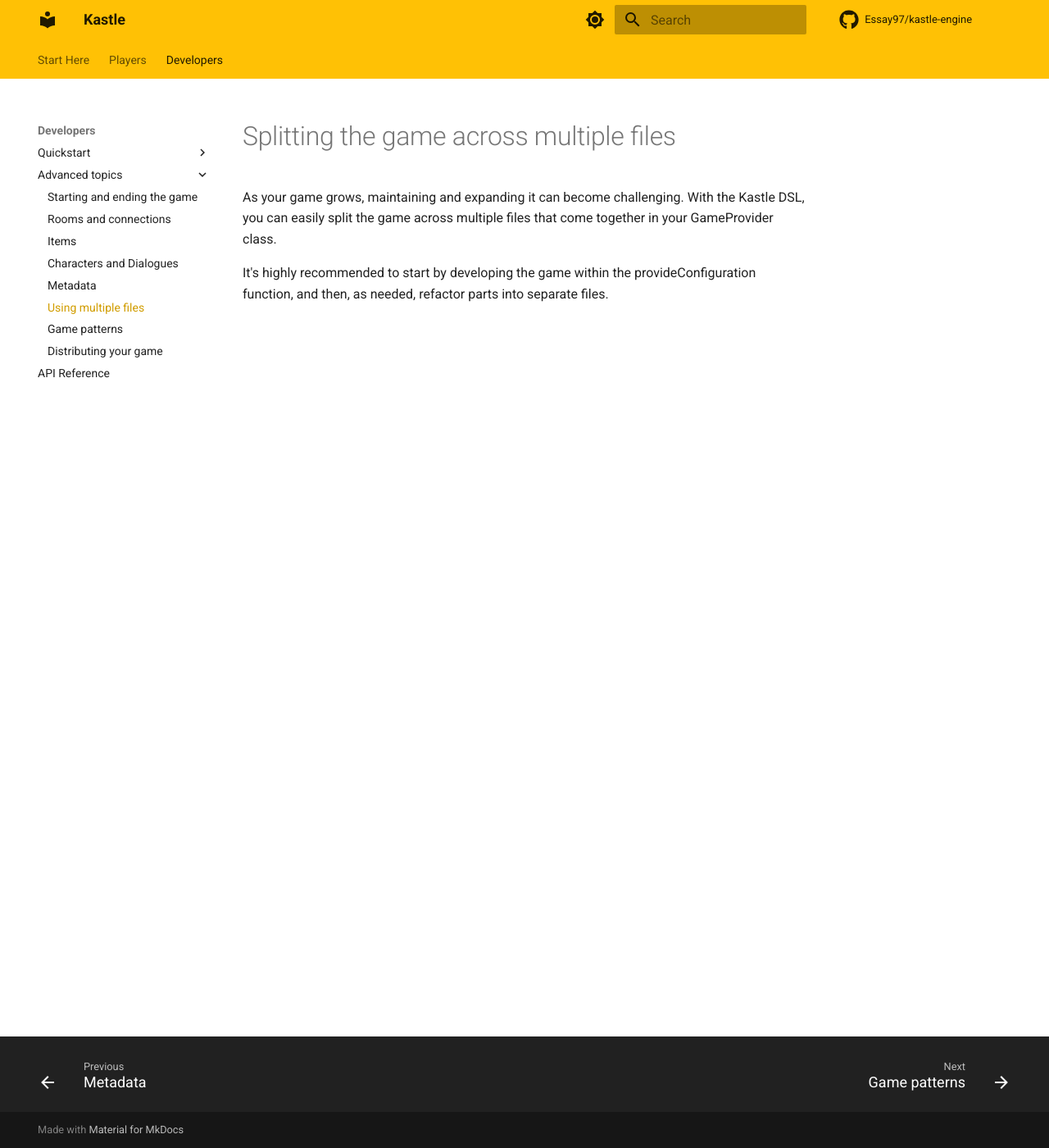
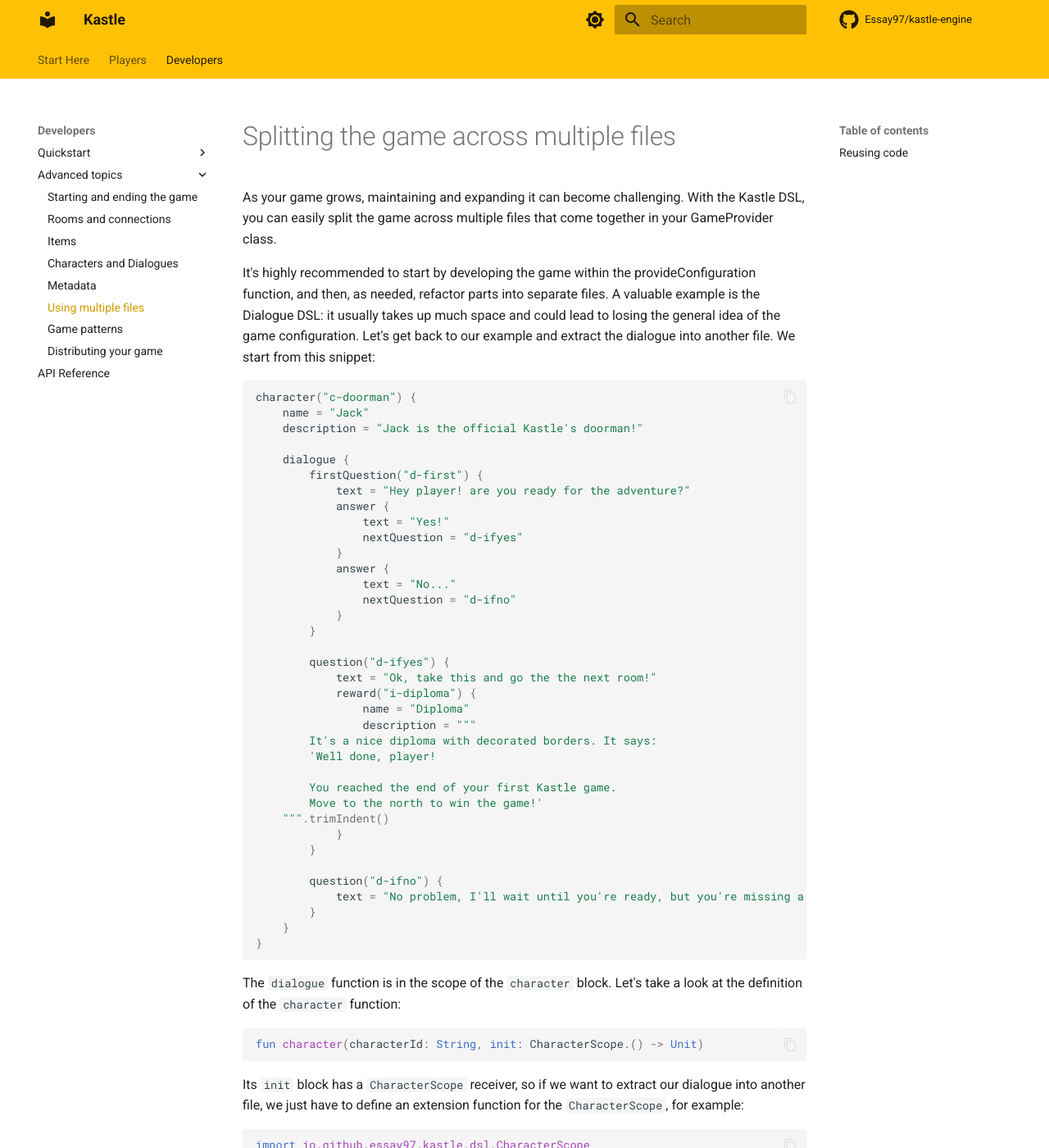
Before and after one commit to Essay97/kastle-docs, an MkDocs documentation site: the page built from docs/develop/multiple-files.md, in a window 1280 px wide and 1400 px high. Shown: the whole window at 82% size. Built offline with MkDocs 1.6.1 and Material for MkDocs 9.7.7, drawn with Linux system fonts in a browser that asks for light colours; comment, search, counter and statistics services are not loaded; some of the changed text lies outside the part shown.

Commit message:
documented patterns

````diff
--- a/docs/develop/multiple-files.md
+++ b/docs/develop/multiple-files.md
@@ -2,4 +2,115 @@
 
 As your game grows, maintaining and expanding it can become challenging. With the Kastle DSL, you can easily split the game across multiple files that come together in your GameProvider class.
 
-It's highly recommended to start by developing the game within the provideConfiguration function, and then, as needed, refactor parts into separate files.
+It's highly recommended to start by developing the game within the provideConfiguration function, and then, as needed, refactor parts into separate files. A valuable example is the Dialogue DSL: it usually takes up much space and could lead to losing the general idea of the game configuration. Let's get back to our example and extract the dialogue into another file. We start from this snippet:
+
+```kotlin
+character("c-doorman") {
+    name = "Jack"
+    description = "Jack is the official Kastle's doorman!"
+
+    dialogue {
+        firstQuestion("d-first") {
+            text = "Hey player! are you ready for the adventure?"
+            answer {
+                text = "Yes!"
+                nextQuestion = "d-ifyes"
+            }
+            answer {
+                text = "No..."
+                nextQuestion = "d-ifno"
+            }
+        }
+
+        question("d-ifyes") {
+            text = "Ok, take this and go the the next room!"
+            reward("i-diploma") {
+                name = "Diploma"
+                description = """
+        It's a nice diploma with decorated borders. It says:
+        'Well done, player!
+
+        You reached the end of your first Kastle game.
+        Move to the north to win the game!'
+    """.trimIndent()
+            }
+        }
+
+        question("d-ifno") {
+            text = "No problem, I'll wait until you're ready, but you're missing a lot of fun!"
+        }
+    }
+}
+```
+
+The `dialogue` function is in the scope of the `character` block. Let's take a look at the definition of the `character` function:
+
+```kotlin
+fun character(characterId: String, init: CharacterScope.() -> Unit)
+```
+
+Its `init` block has a `CharacterScope` receiver, so if we want to extract our dialogue into another file, we just have to define an extension function for the `CharacterScope`, for example:
+
+```kotlin
+import io.github.essay97.kastle.dsl.CharacterScope
+
+fun CharacterScope.doormanDialogue() {
+    dialogue {
+        firstQuestion("d-first") {
+            text = "Hey player! are you ready for the adventure?"
+            answer {
+                text = "Yes!"
+                nextQuestion = "d-ifyes"
+            }
+            answer {
+                text = "No..."
+                nextQuestion = "d-ifno"
+            }
+        }
+
+        question("d-ifyes") {
+            text = "Ok, take this and go the the next room!"
+            reward("i-diploma") {
+                name = "Diploma"
+                description = """
+                    It's a nice diploma with decorated borders. It says:
+                    'Well done, player!
+
+                    You reached the end of your first Kastle game.
+                    Move to the north to win the game!'
+                """.trimIndent()
+            }
+        }
+
+        question("d-ifno") {
+            text = "No problem, I'll wait until you're ready, but you're missing a lot of fun!"
+        }
+    }
+}
+```
+
+And then our character would become:
+
+```kotlin
+character("c-doorman") {
+    name = "Jack"
+    description = "Jack is the official Kastle's doorman!"
+
+    doormanDialogue()
+}
+```
+
+Much more readable! We could go further and extract each question into its own function but the functioning is always the same: look at the API docs for the receiver type and define an extension function.
+
+## Reusing code
+
+Extracting some parts of the DSL into separate functions can enhance code reuse. As an example, imagine that we want to place a guard in each room of our game. Every guard has the same behavior, but each one has their own name. We colud define a function like the following:
+
+```kotlin
+fun RoomScope.guard(id: String, name: String) {
+    character(id) {
+        this.name = name
+        description = "This guard won't let you pass"
+    }
+}
+```
````
Also changed, not shown: docs/develop/distributing.md (+2 -0 lines), docs/develop/patterns.md (+21 -1 lines).
